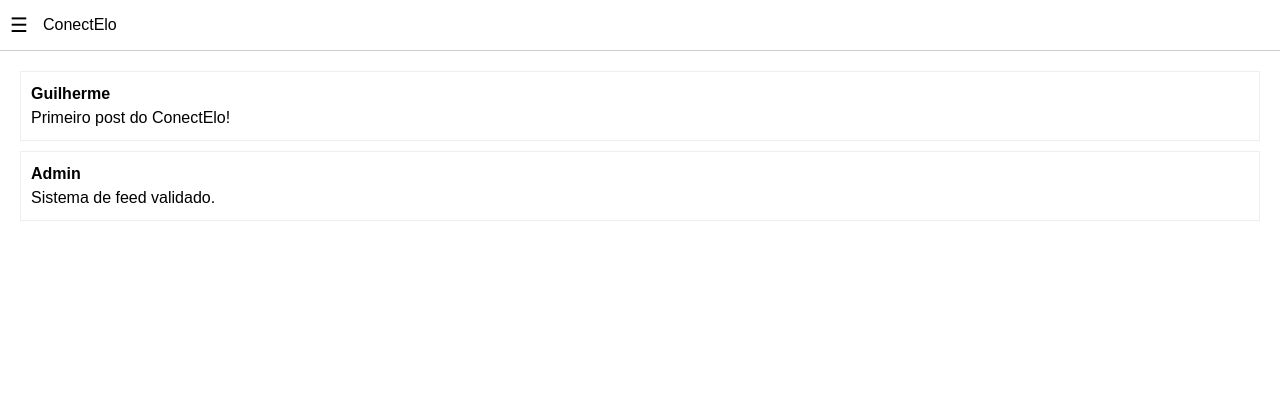
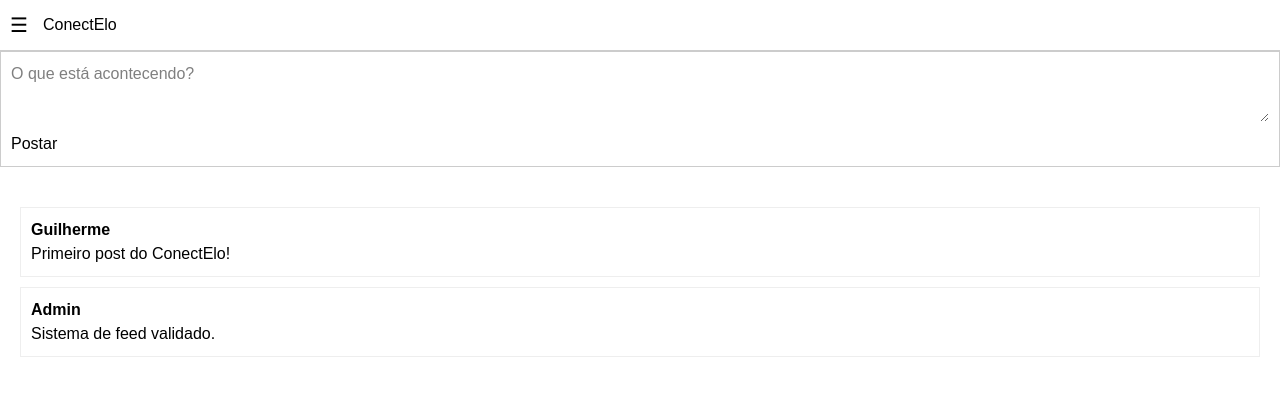
Before and after one commit to guilhermefz/conect-elo-web, a React (Vite) app: page /feed in a window 1280 px wide. Shown: the top 396 px of the page. Built offline with nearby package versions, Linux system fonts and the light colour scheme; no server answers.

Commit message:
implementado criação de postagem

```diff
--- a/src/features/feed/pages/feed-page.tsx
+++ b/src/features/feed/pages/feed-page.tsx
@@ -1,9 +1,11 @@
 import { useState } from "react";
 import { useNavigate } from 'react-router-dom';
+import { postService } from "../services/post-service";
 
 export const FeedPage = () => {
   const navigate = useNavigate();
   const [menuAberto, setMenuAberto] = useState(false);
+  const [novoPost, setNovoPost] = useState("");
 
   const posts = [
       { id: 1, autor: "Guilherme", conteudo: "Primeiro post do ConectElo!" },
@@ -14,6 +16,18 @@
     localStorage.removeItem("token");
 
     navigate("/login")
+  };
+
+  const handleCriarPost = async () => {
+    try{
+      await postService.criar(novoPost);
+
+      setNovoPost("");
+      alert("Postado com sucesso!");
+    } catch (error) {
+      console.error("Erro ao postar", error);
+      alert("Erro ao publicar. Varifique se seu token ainda é válido.");
+    }
   };
 
   return (
@@ -36,6 +50,16 @@
         </div>
       )}
 
+      <div style={{ marginBottom: '20px', padding: '10px', border: '1px solid #ccc' }}>
+        <textarea
+          placeholder="O que está acontecendo?"
+          value={novoPost}
+          onChange={(e) => setNovoPost(e.target.value)}
+          style={{ width: '100%', minHeight: '60px', display: 'block', marginBottom: '10px' }}
+        />
+        <button onClick={handleCriarPost}>Postar</button>
+      </div>
+
       <main style={{ padding: '20px' }}>
         {posts.map(post => (
           <div key={post.id} style={{ border: '1px solid #eee', padding: '10px', marginBottom: '10px' }}>
--- /dev/null
+++ b/src/features/feed/services/post-service.ts
@@ -0,0 +1,20 @@
+import  api  from "../../../lib/axios";
+
+export const postService = {
+    criar: async (conteudo: string) => {
+        const token = localStorage.getItem("token");
+
+        const response = await api.post("/api/Postagem/Salvar",
+            { conteudo ,
+              muralId: "c3e99bcb-8222-41f8-89d5-4201087044ed"
+            },
+            {
+                headers: {
+                    Authorization: `Bearer ${token}`
+                }
+            }
+        );
+
+        return response.data;
+    }
+}
```
